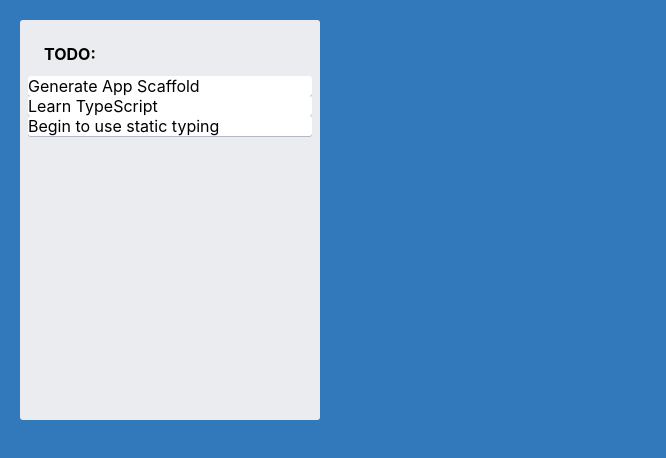
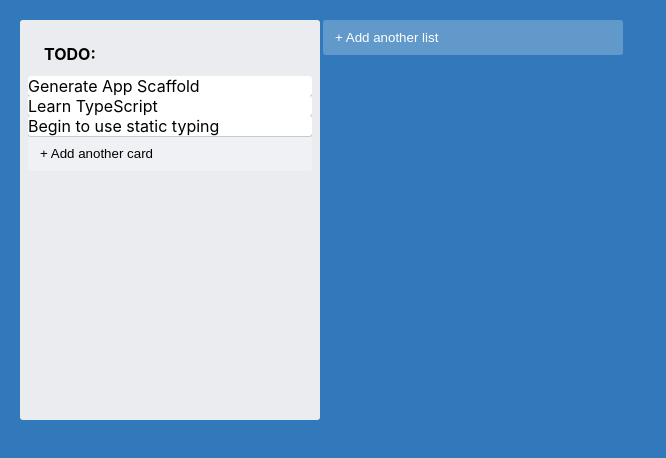
Before and after one commit to shuampi/trello-clone, a React (Create React App) app: page / in a window 1280 px wide. Shown: the top 458 px of the page, without its empty margins (0-666 px from the left). Built offline with nearby package versions, Linux system fonts and the light colour scheme.

Commit message:
column component updated with addnewitem component

```diff
--- /dev/null
+++ b/src/AddNewItem.tsx
@@ -0,0 +1,23 @@
+import { useState } from "react";
+import { AddItemButton } from "./styles";
+
+type AddNewItemProps = {
+    onAdd(text:string):void,
+    toggleButtonText:string,
+    dark?: boolean
+}
+
+export const AddNewItem = (props:AddNewItemProps) => {
+    const [showForm, setShowForm] = useState(false)
+
+    const { onAdd, toggleButtonText, dark} = props
+
+    if (showForm){
+
+    }
+    return (
+        <AddItemButton dark = {dark} onClick={() => setShowForm(true)}>
+            {toggleButtonText}
+        </AddItemButton>
+    )
+}
--- a/src/App.tsx
+++ b/src/App.tsx
@@ -1,11 +1,15 @@
 import {Column} from './Column';
 import { AppContainer } from './styles';
+import { AddNewItem } from './AddNewItem';
 
 
 export function App() {
   return (
    <AppContainer>
       <Column text="TODO:"/>
+      <AddNewItem toggleButtonText="+ Add another list"
+      onAdd={console.log}
+      />
    </AppContainer>
   );
 }
--- a/src/Column.tsx
+++ b/src/Column.tsx
@@ -1,6 +1,7 @@
 
 import { ColumnContainer, ColumnTitle} from "./styles";
 import {Card} from './Card'
+import { AddNewItem } from "./AddNewItem";
 type ColumnProps = {
     text: string
 }
@@ -12,6 +13,7 @@
         <Card text="Generate App Scaffold"/>
         <Card text="Learn TypeScript"/>
         <Card text="Begin to use static typing"/>
+        <AddNewItem toggleButtonText="+ Add another card" onAdd={console.log} dark />
     </ColumnContainer>
 )
 }
```
